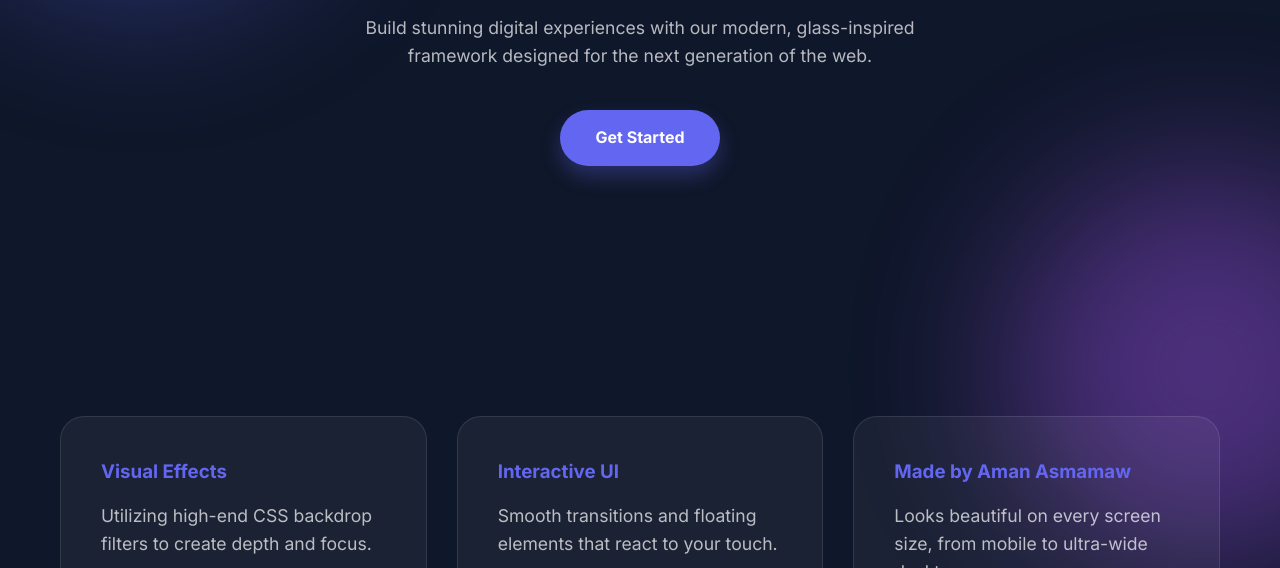
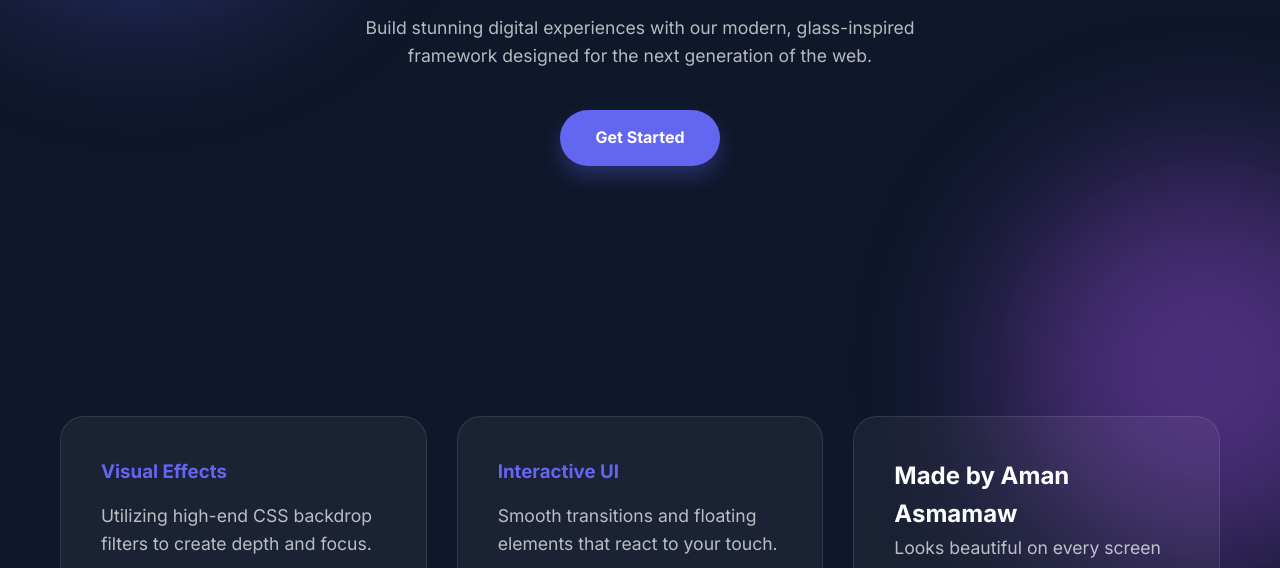
Before and after one commit to amanakb948-cell/website, a plain HTML site: page index.html in a window 1280 px wide. Shown: the part 384-952 px from the top of the page. Drawn offline with Linux system fonts and the light colour scheme.

Commit message:
Update index.html

```diff
--- a/index.html
+++ b/index.html
@@ -180,7 +180,7 @@
             <p>Smooth transitions and floating elements that react to your touch.</p>
         </div>
         <div class="card">
-            <h3>Made by Aman Asmamaw</h3>
+            <h2>Made by Aman Asmamaw</h2>
             <p>Looks beautiful on every screen size, from mobile to ultra-wide desktops.</p>
         </div>
     </section>
```
